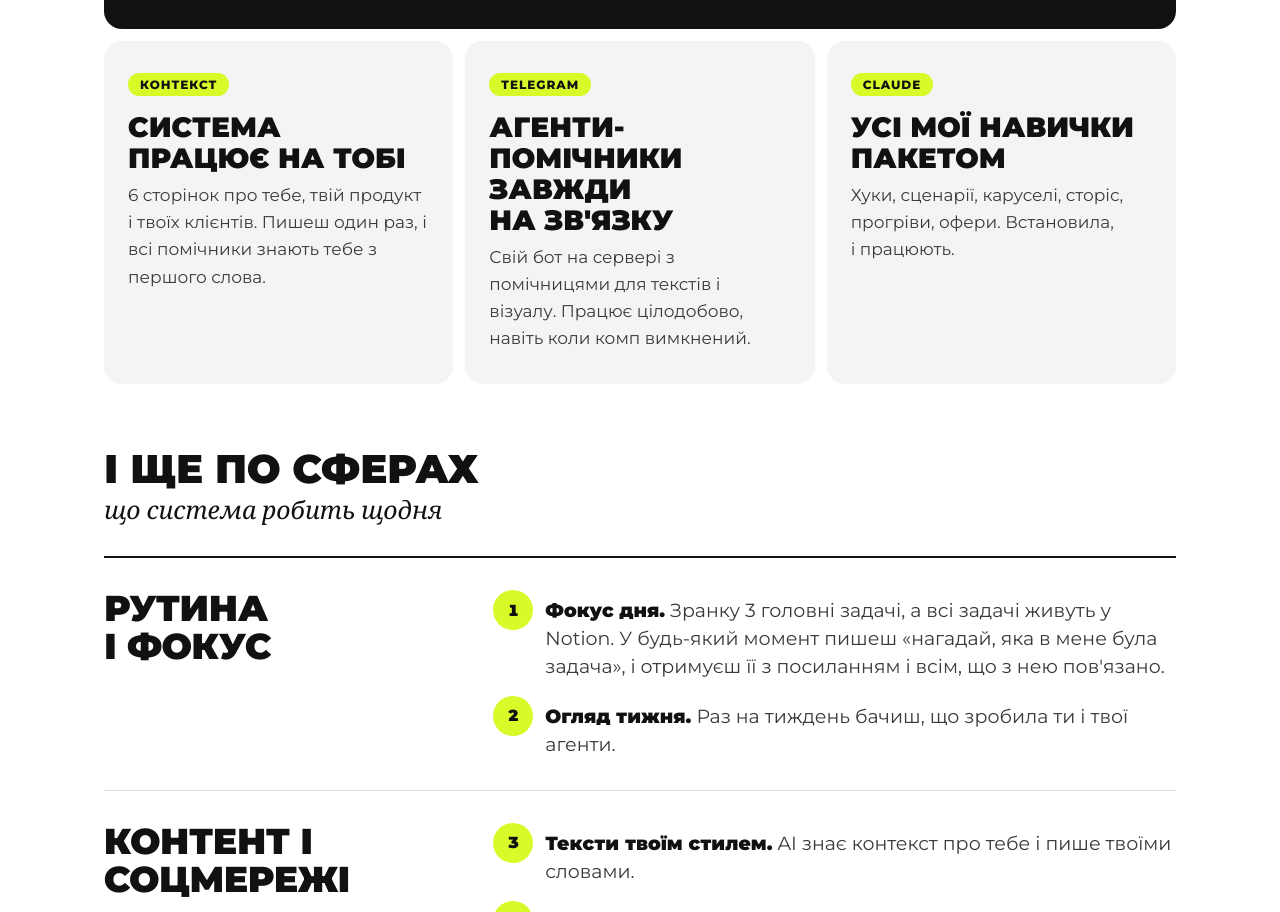
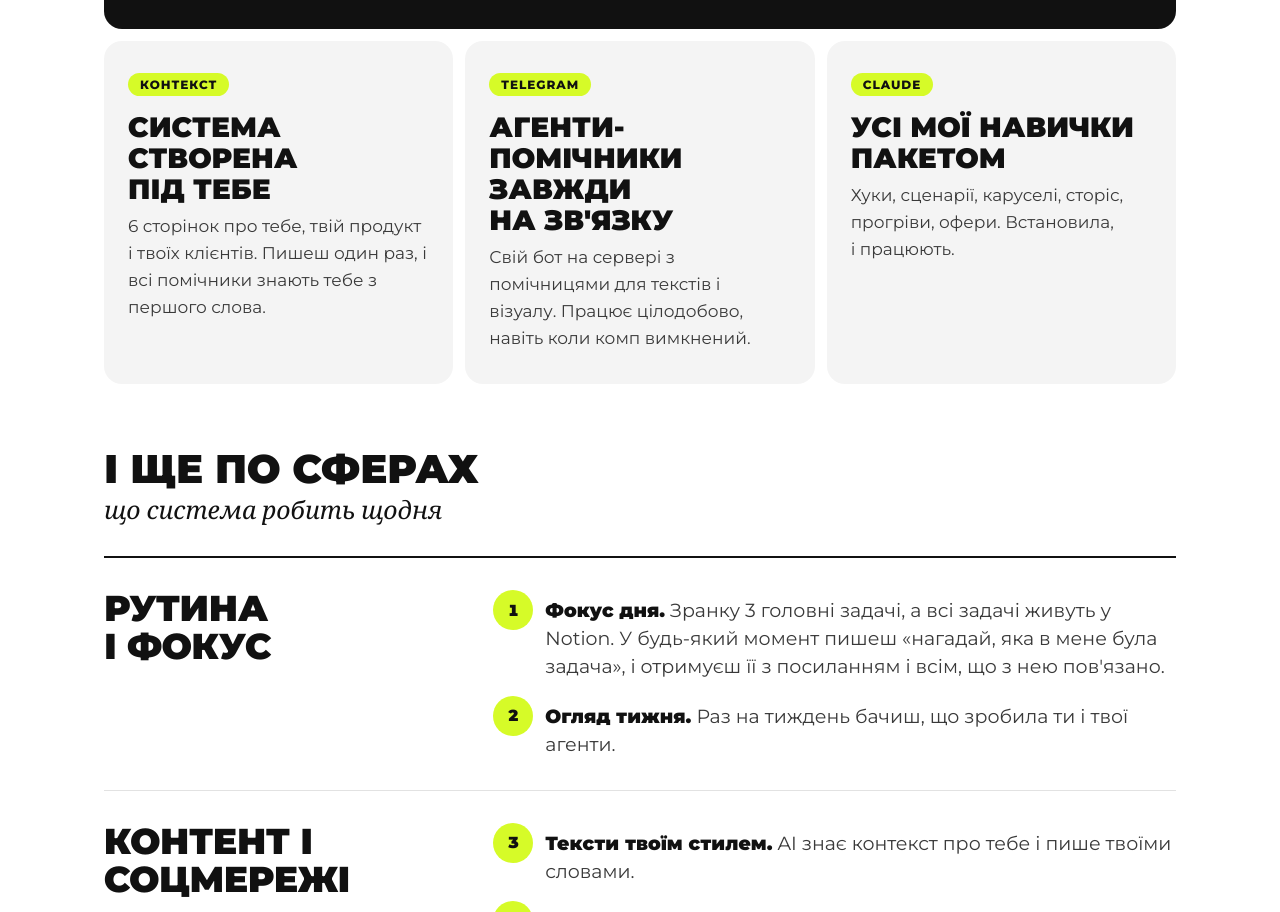
Before and after one commit to KaterynaShevtsova1/system-ai, a plain HTML site: page index.html in a window 1280 px wide. Shown: the part 1472-2384 px from the top of the page. Drawn offline with nearby package versions, Linux system fonts and the light colour scheme.

Commit message:
Блок «Контекст»: система створена під тебе
Co-Authored-By: Claude Opus 5.5 <noreply@anthropic.com>
Claude-Session: https://claude.ai/code/session_01A73kutZVi5JHsfBGfMLyaa

```diff
--- a/index.html
+++ b/index.html
@@ -358,7 +358,7 @@ footer{text-align:center;color:var(--muted);font-size:14px;line-height:1.8;paddi
       <p class="offer-lead">За 10 тижнів ти збираєш свою AI-систему. Вона працює на твоєму контексті, і в ній є все, що працює в мене.</p>
       <div class="bigs">
         <article class="big big-main"><span class="big-tag">Студія монтажу</span><h3>Від відео до готового контенту</h3><p>Від тебе тільки відео: знімаєш і кидаєш на Google Диск. Я передаю тобі весь процес створення контенту, як він працює в мене, і на виході ти отримуєш готовий пакет:</p><ul class="pack"><li>змонтований рілз</li><li>допис</li><li>лід-магніт</li><li>гайд</li><li>воронка</li><li>уроки для курсу</li></ul></article>
-        <article class="big"><span class="big-tag">Контекст</span><h3>Система працює на тобі</h3><p>6 сторінок про тебе, твій продукт і твоїх клієнтів. Пишеш один раз, і всі помічники знають тебе з першого слова.</p></article>
+        <article class="big"><span class="big-tag">Контекст</span><h3>Система створена під тебе</h3><p>6 сторінок про тебе, твій продукт і твоїх клієнтів. Пишеш один раз, і всі помічники знають тебе з першого слова.</p></article>
         <article class="big"><span class="big-tag">Telegram</span><h3>Агенти-помічники завжди на зв'язку</h3><p>Свій бот на сервері з помічницями для текстів і візуалу. Працює цілодобово, навіть коли комп вимкнений.</p></article>
         <article class="big"><span class="big-tag">Claude</span><h3>Усі мої навички пакетом</h3><p>Хуки, сценарії, каруселі, сторіс, прогріви, офери. Встановила, і працюють.</p></article>
       </div>
```
